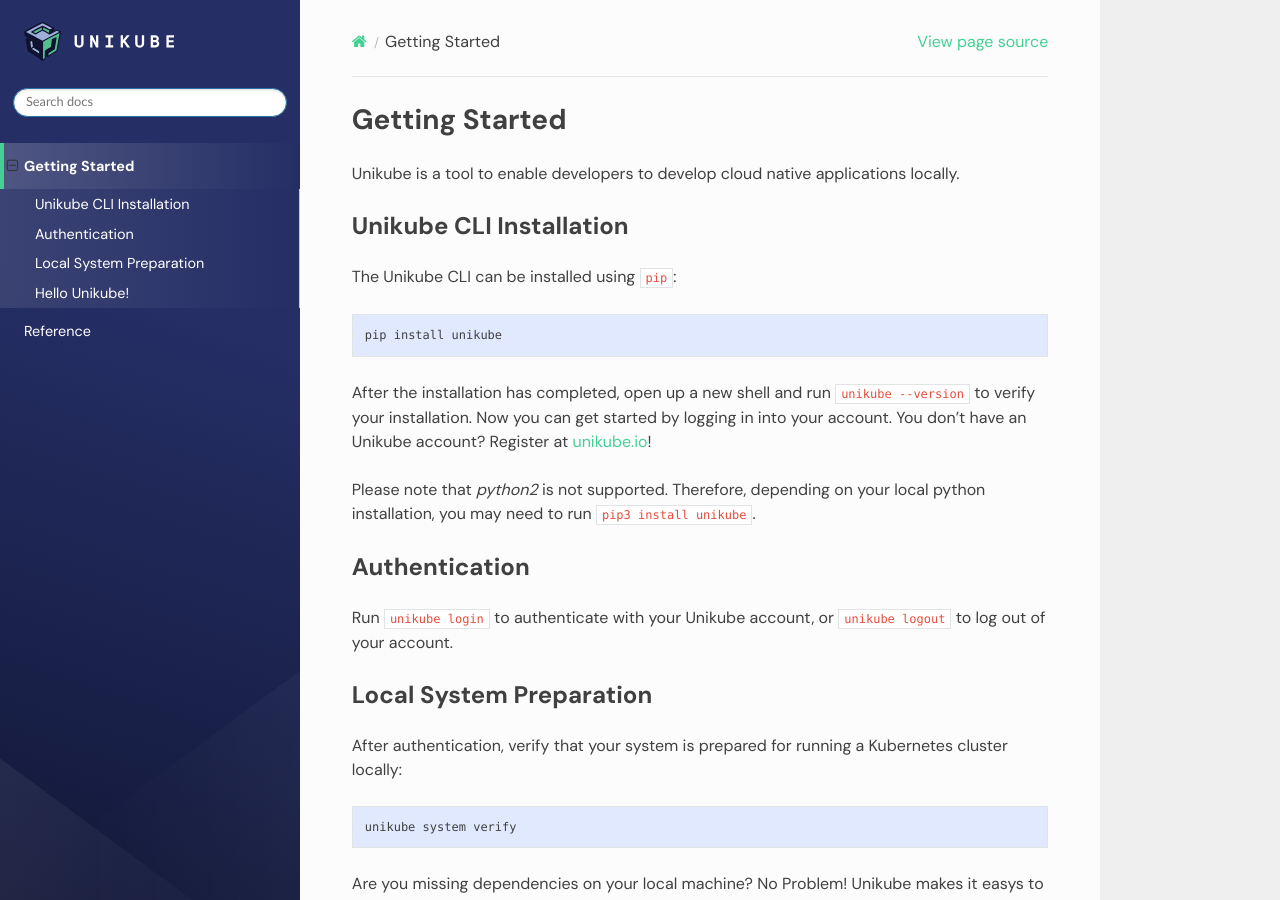
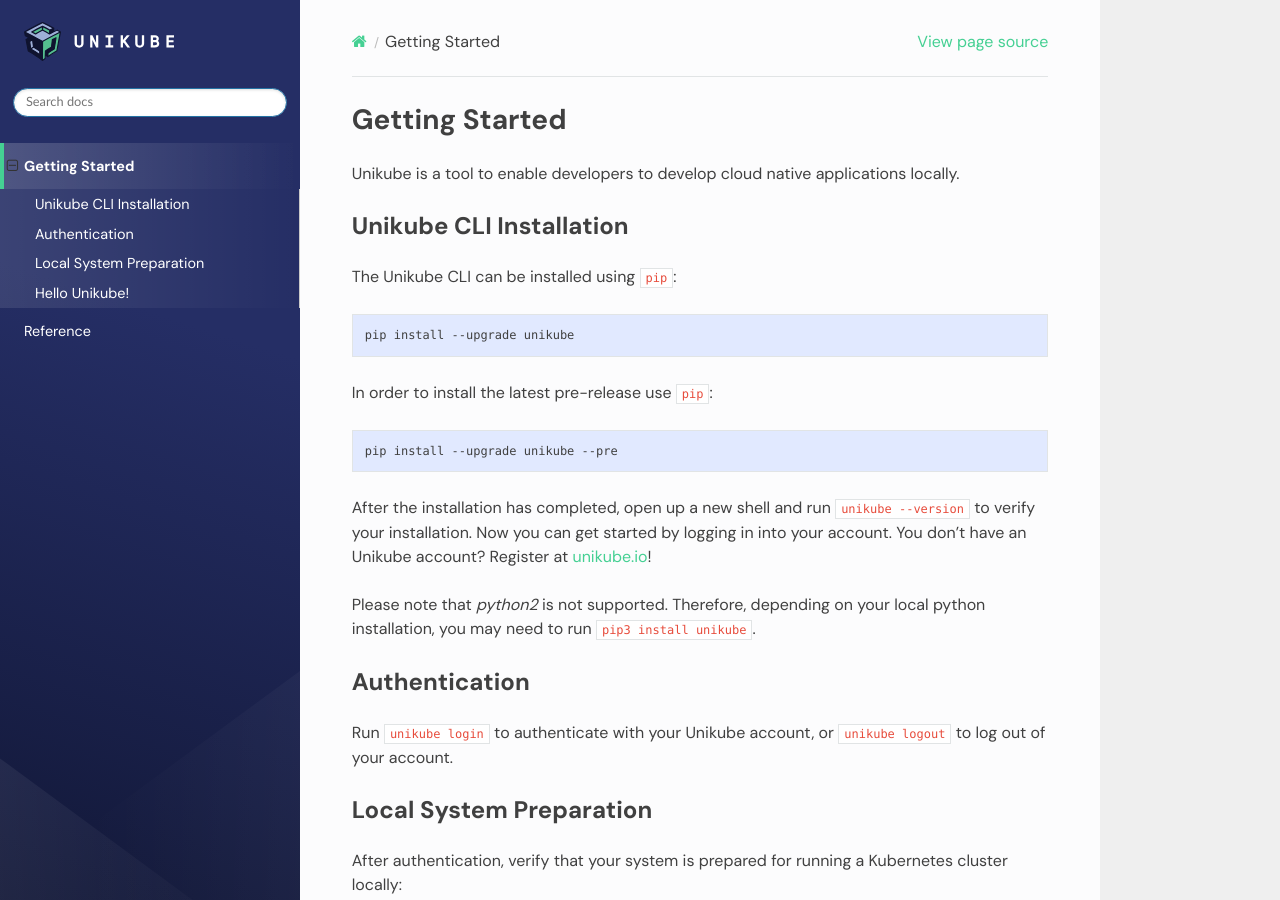
Before and after one commit to unikubehq/cli, a Sphinx documentation site: the page built from docs/getting_started/index.rst, in a window 1280 px wide and 900 px high. Built offline with Sphinx 7.4.7 and the Read the Docs theme 2.0.0, drawn with Linux system fonts in a browser that asks for light colours.

Commit message:
docs: add pre-release notice

```diff
--- a/docs/getting_started/index.rst
+++ b/docs/getting_started/index.rst
@@ -11,7 +11,14 @@
 
 .. code-block:: shell
 
-   pip install unikube
+   pip install --upgrade unikube
+
+In order to install the latest pre-release use
+:code:`pip`:
+
+.. code-block:: shell
+
+   pip install --upgrade unikube --pre
 
 After the installation has completed, open up a new shell and run :code:`unikube --version` to verify your installation.
 Now you can get started by logging in into your account. You don't have an Unikube account? Register at `unikube.io <https://unikube.io>`__!
```
